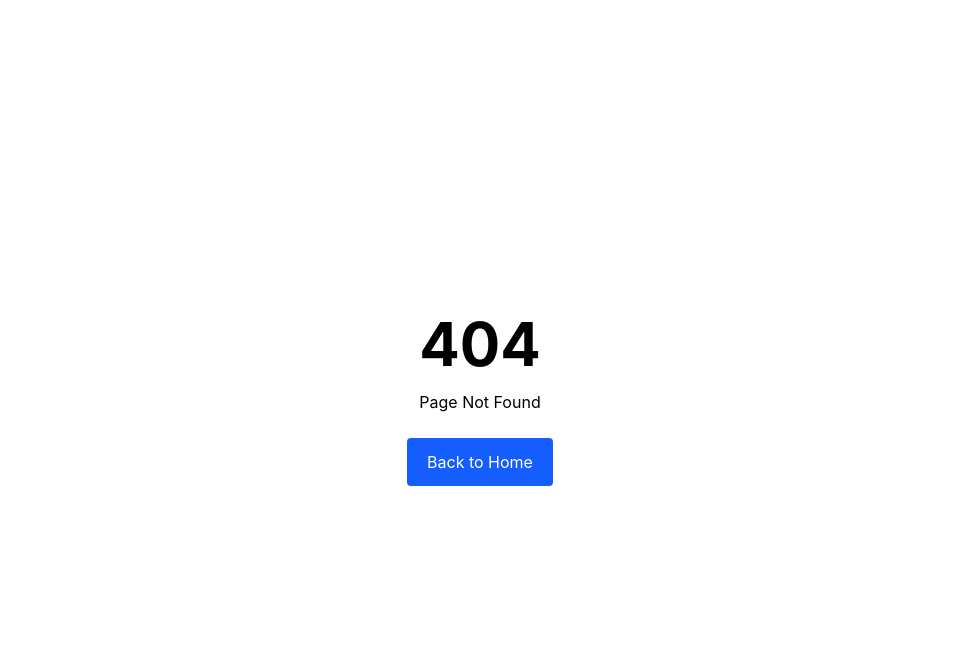
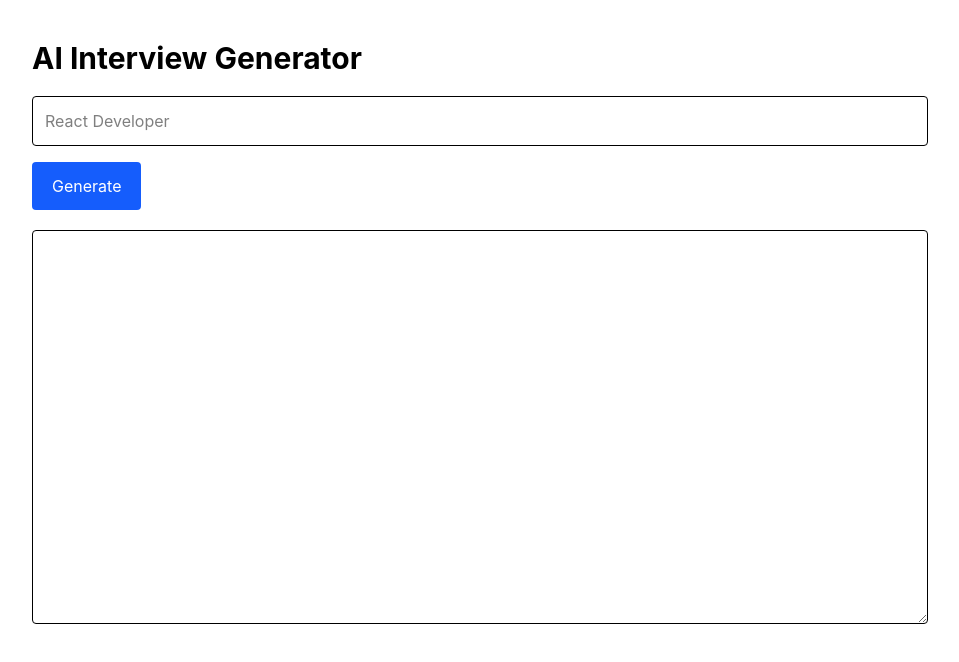
Before and after one commit to dilanithathsarani/Job-Portal---frontend, a React app: page /ai/interview in a window 1280 px wide. Before the commit this address had no page. Shown: the top 662 px of the page, without its empty margins (160-1119 px from the left). Built offline with nearby package versions, Linux system fonts and the light colour scheme; the HTML template or start-up script is replaced by a standard one.

Commit message:
add AI Interview Generator component with question generation functionality

```diff
--- a/src/components/navBar.jsx
+++ b/src/components/navBar.jsx
@@ -64,6 +64,10 @@ function Navbar() {
                     >
                         Jobs
                     </Link>
+
+                    <Link to="/ai/interview">
+    AI Interview
+</Link>
 
                     {token ? (
                         <>
--- /dev/null
+++ b/src/pages/ai/InterviewGenerator.jsx
@@ -0,0 +1,77 @@
+import { useState } from "react";
+import api from "../../services/api";
+
+function InterviewGenerator() {
+
+    const [jobTitle, setJobTitle] = useState("");
+
+    const [questions, setQuestions] = useState("");
+
+    const [loading, setLoading] = useState(false);
+
+    const generateQuestions = async () => {
+
+        try {
+
+            setLoading(true);
+
+            const res = await api.post(
+                "/ai/interview",
+                {
+                    jobTitle
+                }
+            );
+
+            setQuestions(res.data.result);
+
+        } catch (error) {
+
+            console.log(error);
+
+        } finally {
+
+            setLoading(false);
+
+        }
+
+    };
+
+    return (
+
+        <div className="max-w-4xl mx-auto mt-10">
+
+            <h1 className="text-3xl font-bold mb-5">
+
+                AI Interview Generator
+
+            </h1>
+
+            <input
+                type="text"
+                placeholder="React Developer"
+                value={jobTitle}
+                onChange={(e)=>setJobTitle(e.target.value)}
+                className="w-full border p-3 rounded mb-4"
+            />
+
+            <button
+                onClick={generateQuestions}
+                className="bg-blue-600 text-white px-5 py-3 rounded"
+            >
+                {loading ? "Generating..." : "Generate"}
+            </button>
+
+            <textarea
+                rows={15}
+                value={questions}
+                readOnly
+                className="w-full border p-4 rounded mt-5"
+            />
+
+        </div>
+
+    );
+
+}
+
+export default InterviewGenerator;
--- a/src/routes/appRoutes.jsx
+++ b/src/routes/appRoutes.jsx
@@ -16,6 +16,7 @@ import AdminDashboard from "../pages/admin/Dashboard.jsx";
 import ManageUsers from "../pages/admin/ManageUsers.jsx";
 import AdminManageJobs from "../pages/admin/ManageJobs.jsx";
 import NotFound from "../pages/NotFound.jsx";
+import InterviewGenerator from "../pages/ai/InterviewGenerator.jsx";
 
 function AppRoutes() {
     return (
@@ -115,6 +116,11 @@ function AppRoutes() {
                     }
                 />
 
+                <Route
+    path="/ai/interview"
+    element={<InterviewGenerator />}
+/>
+
                 <Route path="*" element={<NotFound />} />
 
             </Routes>
```
